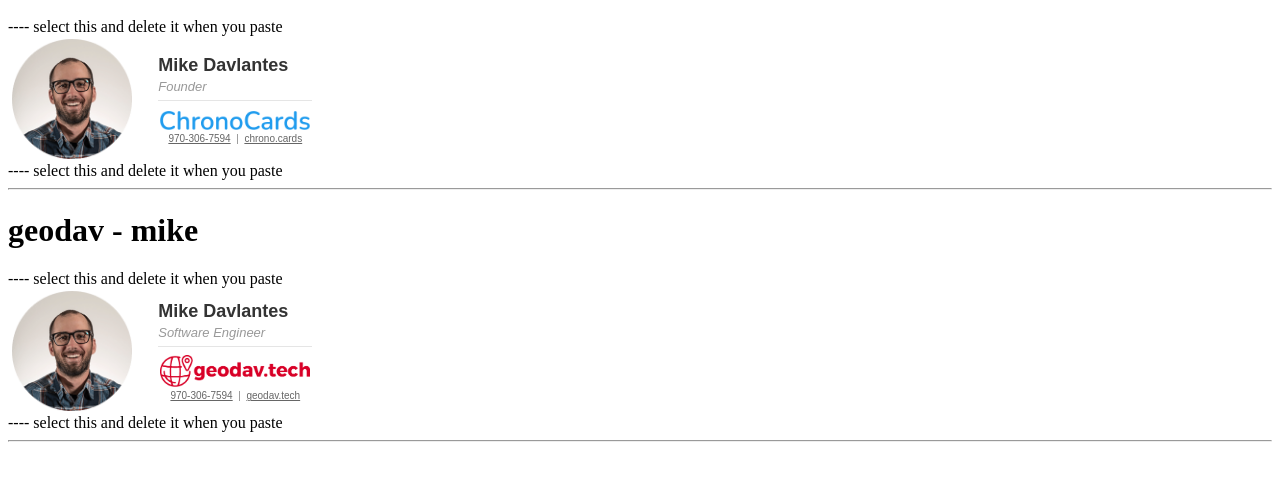
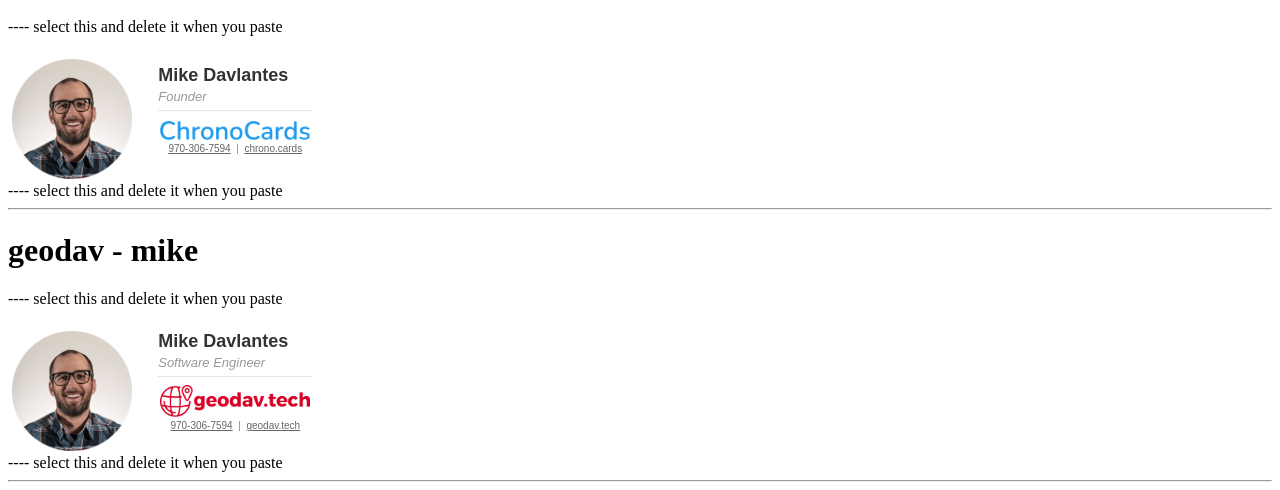
Before and after one commit to geodav-tech/email-signatures, a plain HTML site: page index.html in a window 1280 px wide. Shown: the part 638-1128 px from the top of the page. Before the commit the page ends 1088 px from the top, so only its background shows below. Drawn offline with Linux system fonts and the light colour scheme.

Commit message:
might want to roll this back. try pushing the image down a bit to make everything level out.

```diff
--- a/index.html
+++ b/index.html
@@ -139,7 +139,7 @@
             <tr style="height:50px">
                 <td style="padding:2px 3px;border:1px solid rgb(255,255,255);vertical-align:middle;text-align:center">
                     <a rel="noopener noreferrer" href="https://chrono.cards/" target="_blank">
-                        <img style="max-width:100%" width="120" src="assets/mike_headshot_circle.png">
+                        <img style="max-width:100%; padding-top: 20px;" width="120" src="assets/mike_headshot_circle.png">
                     </a>
                     <br>
                 </td>
@@ -203,7 +203,7 @@
             <tr style="height:50px">
                 <td style="padding:2px 3px;border:1px solid rgb(255,255,255);vertical-align:middle;text-align:center">
                     <a rel="noopener noreferrer" href="https://geodav.tech/" target="_blank">
-                        <img style="max-width:100%" width="120" src="assets/mike_headshot_circle.png">
+                        <img style="max-width:100%; padding-top: 20px;" width="120" src="assets/mike_headshot_circle.png">
                     </a>
                     <br>
                 </td>
```
